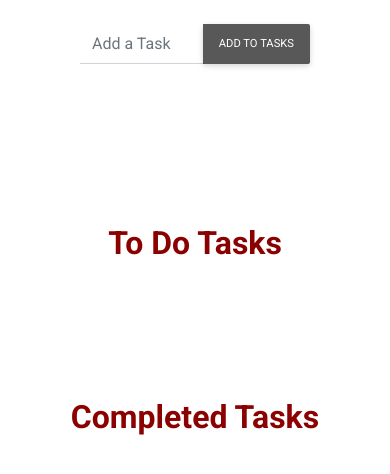
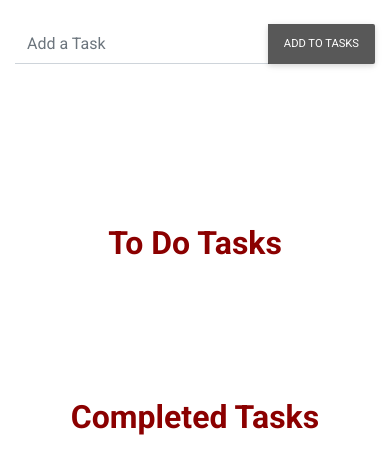
Before and after one commit to mah14594/Todo, a plain HTML site: page index.html in a window 390 px wide. Drawn offline with Linux system fonts and the light colour scheme.

Commit message:
edit the input

```diff
--- a/index.html
+++ b/index.html
@@ -27,7 +27,7 @@
     <div class="container">
         <div class="row justify-content-center align-items-center">
 
-<div class="md-form input-group mb-3 col-8">
+<div class="md-form input-group mb-3 col-12 col-md-8">
     <input type="text" id="input-task" class="form-control"  placeholder="Add a Task">
     <div class="input-group-append">
       <button class="btn btn-md m-0 px-3" type="button" id="add">Add to Tasks</button>
```
